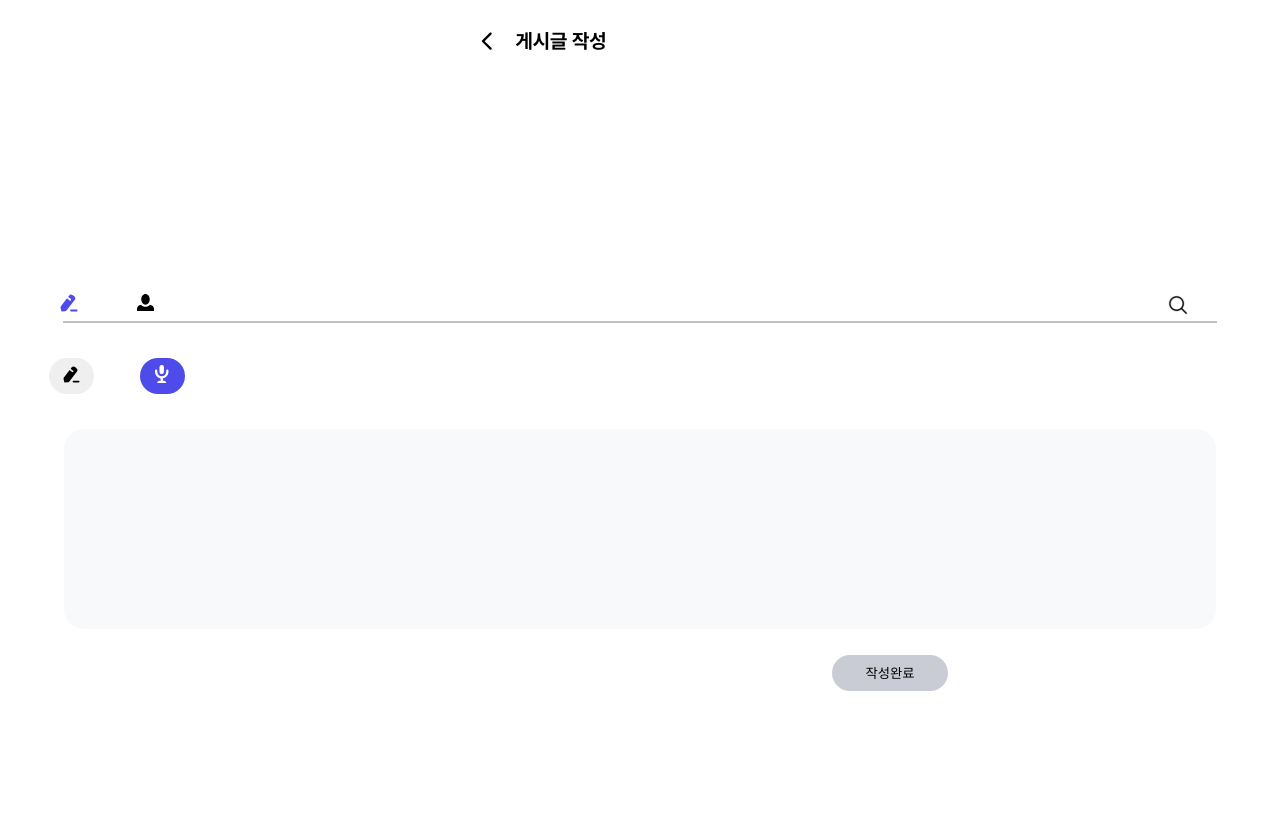
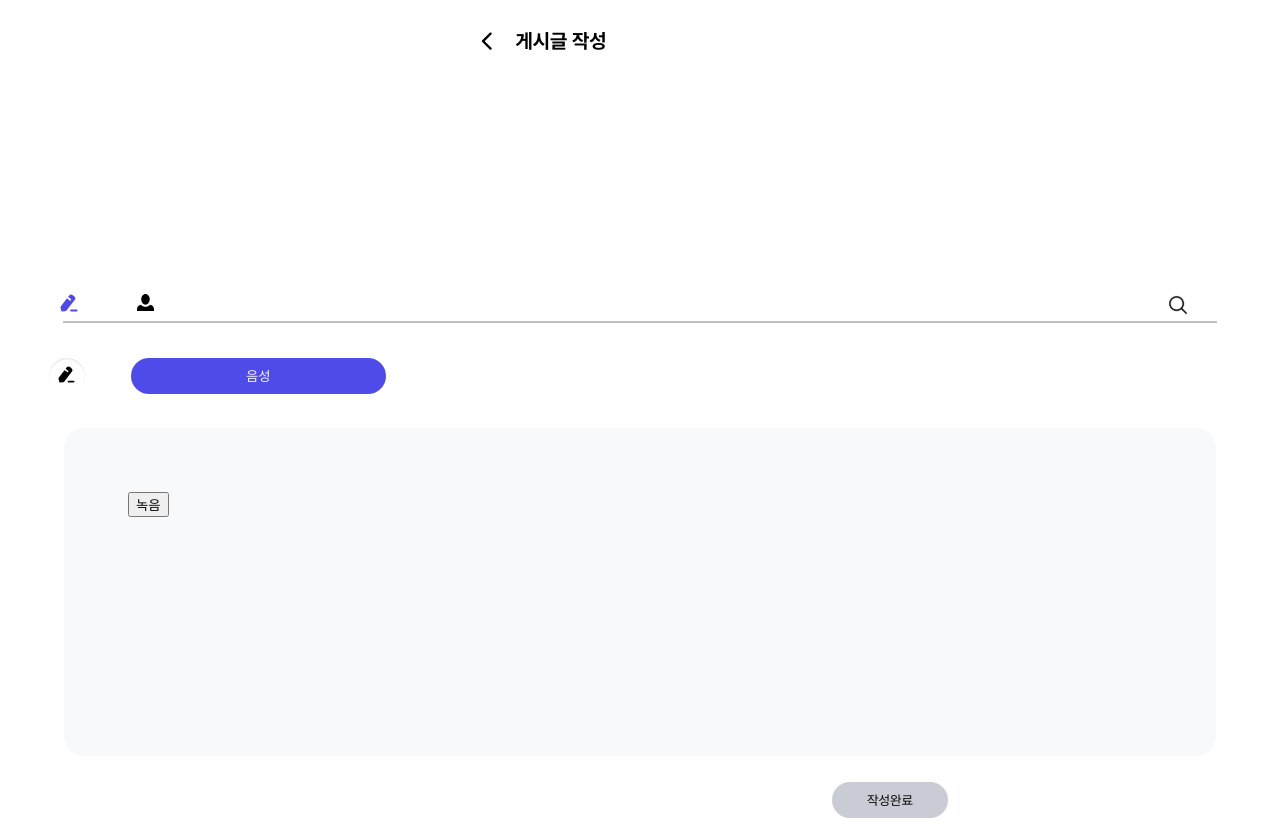
Before and after one commit to team-dotori/guidely_client, a Next.js app: page /npwd/boardPage/postWrite in a window 1280 px wide. Both pictures are taken after a click on the button "음성". Built offline with nearby package versions, Linux system fonts and the light colour scheme.

Commit message:
Feat: 음성녹음 기능 추가

```diff
--- a/pages/npwd/boardPage/postWrite.js
+++ b/pages/npwd/boardPage/postWrite.js
@@ -1,165 +1,348 @@
-import React, {useState} from "react";
 import AppBar from "@/components/npwd/boardPage/topBar";
-import CatBar from "./catBar"
+import CatBar from "./catBar";
+import { useEffect, useState } from "react";
 
+import { v4 as uuid } from "uuid";
+import { ref, uploadBytesResumable, getDownloadURL } from "firebase/storage";
+import storage from "@/firebase/storage";
 
-export default function postWrite () {
+export default function PostWrite() {
   const [selectedButton, setSelectedButton] = useState(null);
-    const pressed = selectedButton;
+  const [content, setContent] = useState(""); // 글 내용
 
+  function requestPost() {
+    fetch("/api/guidely/api/posts/text", {
+      method: "POST",
+      headers: {
+        "Content-Type": "application/json",
+      },
+      body: JSON.stringify({
+        content: content,
+      }),
+    });
+  }
 
-    const style={
-        container1:{
-            display:  pressed ? 'none' : '',
-            width: '80%',
-            height: '100px',
-            backgroundColor: '#fcfcfc',
+  const style = {
+    introBox: {
+      display: selectedButton ? "none" : "",
+      width: "80%",
+      height: "100px",
+      backgroundColor: "#fcfcfc",
       // border: '1px solid gray',
-            margin: 'auto',
-            borderRadius: '20px',
-            textAlign: 'center',
-            paddingTop: '10%',
-            paddingBottom: '5%',
-            marginTop:'5%'
+      margin: "auto",
+      borderRadius: "20px",
+      textAlign: "center",
+      paddingTop: "10%",
+      paddingBottom: "5%",
+      marginTop: "5%",
     },
-        bigTitle:{
-            color: '#000',
-            fontSize: '18px',
-            fontStyle: 'normal',
-            fontWeight: '600',
-            lineHeight: 'normal',
-            marginBottom: '2%'
+    bigTitle: {
+      color: "#000",
+      fontSize: "18px",
+      fontStyle: "normal",
+      fontWeight: "600",
+      lineHeight: "normal",
+      marginBottom: "2%",
     },
-        smallTitle:{
-            color: '#000',
-            fontSize: '13px',
-            fontStyle: 'normal',
-            fontWeight: '400',
-            lineHeight: 'normal',
-            marginBottom: '5%',
-            marginTop: '3%'
+    smallTitle: {
+      color: "#000",
+      fontSize: "13px",
+      fontStyle: "normal",
+      fontWeight: "400",
+      lineHeight: "normal",
+      marginBottom: "5%",
+      marginTop: "3%",
     },
-        btns:{
+    btns: {
       // width: '77px',
-            height: '36px',
-            margin: '2%',
-            border: 'none',
-            borderRadius: '19px',
-            padding: '0 10% 0 10%',
+      height: "36px",
+      margin: "2%",
+      border: "none",
+      borderRadius: "19px",
+      padding: "0 10% 0 10%",
     },
+
     selectedBtn: {
       backgroundColor: "#4F4BEB", // 선택된 버튼의 색상을 여기에 설정하세요.
       color: "#F8F9FA", // 선택된 버튼의 텍스트 색상
+      height: "36px",
+      margin: "2%",
+      border: "none",
+      borderRadius: "19px",
+      padding: "0 10% 0 10%",
     },
 
+    btnCont: {
+      paddingLeft: "2%",
+      width: "90%",
 
-        btnCont:{
-            paddingLeft: '2%',
-            width: '90%'
+      display: "flex",
+      alignItems: "center",
     },
 
-        newbtns:{
-            // width: '77px',
-            height: '36px',
-            margin: '3% 2% 3% 2%',
-            border: 'none',
-            borderRadius: '19px',
-            // padding: '0 5% 0 5%',
-            width: '45px'
+    newbtns: {
+      backgroundColor: "#FFFFFF", // 선택된 버튼의 색상을 여기에 설정하세요.
+      margin: "3% 2% 3% 2%",
+      width: "36px",
+      height: "36px",
+      borderRadius: "18px",
+      border: "none",
+      boxShadow: "0px 1.28px 1.29px 0px rgba(0, 0, 0, 0.10) inset",
     },
 
-        textContainer:{
-            width: '80%',
-            height: '200px',
-            backgroundColor: '#F8F9FA',
-            border: 'none',
-            borderRadius: '20px',
+    textContainer: {
+      display: selectedButton === "text" ? "" : "none",
+      width: "80%",
+      height: "200px",
+      backgroundColor: "#F8F9FA",
+      border: "none",
+      borderRadius: "20px",
       //textAlign: 'center',
-            fontWeight: '600',
-            fontSize: '16px',
-            padding: '0 5% 0 5%',
-            margin: '0 5% 0 5%'
+      fontWeight: "600",
+      fontSize: "16px",
+      padding: "5%",
+      margin: "0 5% 0 5%",
+
+      fontFamily: "Pretendard",
     },
 
-        cntl:{
-            display:  pressed ? '' : 'none',
+    voiceContainer: {
+      display: selectedButton === "voice" ? "" : "none",
+      width: "80%",
+      height: "200px",
+      backgroundColor: "#F8F9FA",
+      border: "none",
+      borderRadius: "20px",
+      padding: "5%",
+      margin: "0 5% 0 5%",
     },
 
-        changeColor:{
-            filter: 'brightness(0) invert(1)',
+    cntl: {
+      display: selectedButton ? "" : "none",
     },
 
-       submitBtn:{
-        width : '116px',
-        height: '36px',
-        display: 'flex',
-        padding: '11px 32px',
-        justifyContent: 'center',
-        alignItems: 'center',
+    changeColor: {
+      filter: "brightness(0) invert(1)",
+    },
+
+    submitBtn: {
+      width: "116px",
+      height: "36px",
+      display: "flex",
+      padding: "11px 32px",
+      justifyContent: "center",
+      alignItems: "center",
       //gap: '49px',
-        border: 'none',
-        borderRadius: '19px',
-        backgroundColor: '#C9CCD4',
-        marginLeft: '65%',
-        marginTop: '2%'
-       }
+      border: "none",
+      borderRadius: "19px",
+      backgroundColor: "#C9CCD4",
+      marginLeft: "65%",
+      marginTop: "2%",
+
+      fontFamily: "Pretendard",
+    },
   };
 
   const handleButtonClick = (buttonName) => {
     setSelectedButton(buttonName);
   };
 
-    console.log(pressed)
+  /////////////////////////////////////////////////////////////////////////////여기부터 음성녹음 관련
 
+  const [stream, setStream] = useState();
+  const [media, setMedia] = useState();
+  const [onRec, setOnRec] = useState(false);
+  const [source, setSource] = useState();
+  const [analyser, setAnalyser] = useState();
+  const [audioUrl, setAudioUrl] = useState();
+  const [audioFile, setAudioFile] = useState();
 
+  function startRec() {
+    // 음원정보를 담은 노드를 생성하거나 음원을 실행또는 디코딩 시키는 일을 한다
+    const audioCtx = new (window.AudioContext || window.webkitAudioContext)();
+
+    // 자바스크립트를 통해 음원의 진행상태에 직접접근에 사용된다.
+    const analyser = audioCtx.createScriptProcessor(0, 1, 1);
+    setAnalyser(analyser);
+
+    function makeSound(stream) {
+      // 내 컴퓨터의 마이크나 다른 소스를 통해 발생한 오디오 스트림의 정보를 보여준다.
+      const source = audioCtx.createMediaStreamSource(stream);
+      setSource(source);
+
+      // AudioBufferSourceNode 연결
+      source.connect(analyser);
+      analyser.connect(audioCtx.destination);
+    }
+
+    // 마이크 사용 권한 획득 후 녹음 시작
+    navigator.mediaDevices.getUserMedia({ audio: true }).then((stream) => {
+      const mediaRecorder = new MediaRecorder(stream);
+      mediaRecorder.start();
+      setStream(stream);
+      setMedia(mediaRecorder);
+      makeSound(stream);
+      // 음성 녹음이 시작됐을 때 onRec state값을 false로 변경
+      analyser.onaudioprocess = function (e) {
+        setOnRec(true);
+      };
+    });
+  }
+
+  function stopRec() {
+    console.log("stop");
+    // dataavailable 이벤트로 Blob 데이터에 대한 응답을 받을 수 있음
+    media.ondataavailable = function (e) {
+      // setAudioUrl(e.data);
+
+      // console.log(URL.createObjectURL(audioUrl)); // 출력된 링크에서 녹음된 오디오 확인 가능
+
+      // File 생성자를 사용해 파일로 변환
+      setAudioFile(
+        new File([e.data], "soundBlob", {
+          lastModified: new Date().getTime(),
+          type: "audio",
+        })
+      );
+
+      setOnRec(false);
+    };
+
+    // 모든 트랙에서 stop()을 호출해 오디오 스트림을 정지
+    stream.getAudioTracks().forEach(function (track) {
+      track.stop();
+    });
+
+    // 미디어 캡처 중지
+    media.stop();
+
+    // 메서드가 호출 된 노드 연결 해제
+    analyser.disconnect();
+    source.disconnect();
+  }
+
+  function uploadAudio(file) {
+    const imageRef = ref(storage, `audios/${uuid()}.mp3`);
+    const uploadTask = uploadBytesResumable(imageRef, file);
+    uploadTask.on(
+      "state_changed",
+      (snapshot) => {
+        // Observe state change events such as progress, pause, and resume
+        // Get task progress, including the number of bytes uploaded and the total number of bytes to be uploaded
+        const progress = snapshot.bytesTransferred / snapshot.totalBytes;
+        console.log("Upload is " + progress + "% done");
+        // progressCircleRef.current.style["stroke-dashoffset"] =
+        //   157 - 157 * progress;
+        switch (snapshot.state) {
+          case "paused":
+            console.log("Upload is paused");
+            break;
+          case "running":
+            console.log("Upload is running");
+            break;
+        }
+      },
+      (error) => {
+        // Handle unsuccessful uploads
+      },
+      () => {
+        // Handle successful uploads on complete
+        // For instance, get the download URL: https://firebasestorage.googleapis.com/...
+        getDownloadURL(uploadTask.snapshot.ref).then((downloadURL) => {
+          setAudioUrl(downloadURL);
+        });
+      }
+    );
+  }
+
+  useEffect(() => {
+    if (audioFile) uploadAudio(audioFile);
+  }, [audioFile]);
+
+  function requestAudioPost() {
+    fetch("/api/guidely/api/posts/text", {
+      method: "POST",
+      headers: {
+        "Content-Type": "application/json",
+      },
+      body: JSON.stringify({
+        voiceUrl: audioUrl,
+      }),
+    });
+  }
+
+  /////////////////////////////////////////////////////////////////////////////
 
   return (
     <>
       <AppBar pagename={"게시글 작성"}></AppBar>
       <CatBar></CatBar>
-        <div style={style.container1}>
+      <div style={style.introBox}>
         <div style={style.bigTitle}>게시글 작성 유형을 선택해주세요.</div>
         <div style={style.smallTitle}>다양한 방법으로 소통해보세요 !</div>
         <div>
           <button
             style={{
               ...style.btns,
-                ...(selectedButton === "text" && style.selectedBtn), // 선택된 버튼일 때 스타일을 적용
             }}
-              onClick={() => handleButtonClick("text")}>
+            onClick={() => handleButtonClick("text")}
+          >
             글
           </button>
           <button
             style={{
               ...style.btns,
-                ...(selectedButton === "voice" && style.selectedBtn), // 선택된 버튼일 때 스타일을 적용
             }}
-              onClick={() => handleButtonClick("voice")}>
+            onClick={() => handleButtonClick("voice")}
+          >
             음성
           </button>
         </div>
       </div>
+
       <div style={style.cntl}>
         <div style={style.btnCont}>
           <button
-              style={{
-                ...style.newbtns,
-                ...(selectedButton === "text" && style.selectedBtn), // 선택된 버튼일 때 스타일을 적용
-              }}
-              onClick={() => handleButtonClick("text")}>
-              <img src="/icons/edit.svg" style={pressed === "text" ? style.changeColor : null} />
+            style={
+              selectedButton === "text" ? style.selectedBtn : style.newbtns
+            }
+            onClick={() => handleButtonClick("text")}
+          >
+            {selectedButton === "text" ? "글" : <img src="/icons/edit.svg" />}
           </button>
           <button
-              style={{
-                ...style.newbtns,
-                ...(selectedButton === "voice" && style.selectedBtn), // 선택된 버튼일 때 스타일을 적용
-              }}
-              onClick={() => handleButtonClick("voice")}>
-              <img src="/icons/voice.svg" style={pressed === "voice" ? style.changeColor : null}/>
+            style={
+              selectedButton === "voice" ? style.selectedBtn : style.newbtns
+            }
+            onClick={() => handleButtonClick("voice")}
+          >
+            {selectedButton === "voice" ? (
+              "음성"
+            ) : (
+              <img src="/icons/voice.svg" />
+            )}
           </button>
         </div>
-          <input style={style.textContainer}></input>
-          <button style={style.submitBtn}>작성완료</button>
+
+        <textarea
+          style={style.textContainer}
+          value={content}
+          onChange={(value) => {
+            setContent(value.target.value);
+          }}
+        ></textarea>
+        <div style={style.voiceContainer}>
+          <button onClick={onRec ? stopRec : startRec}>녹음</button>
+
+          {audioUrl ? <audio src={audioUrl} controls></audio> : null}
+        </div>
+
+        <button
+          style={style.submitBtn}
+          onClick={selectedButton === "voice" ? requestAudioPost : requestPost}
+        >
+          작성완료
+        </button>
       </div>
     </>
   );
```
Also changed, not shown: pages/entrancePage/entrancePage.js (+4 -5 lines). Lines whose indentation alone changed are shown as unchanged.
